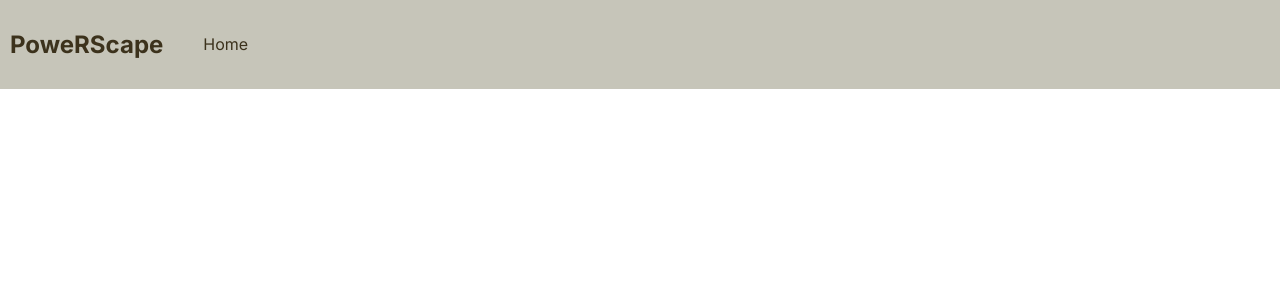
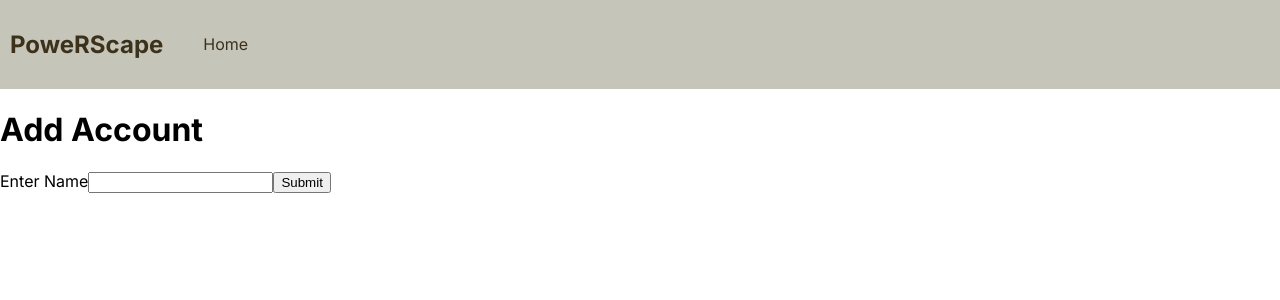
Before and after one commit to cassie365/powerscape, a React (Create React App) app in the folder powerscape-front/: page /addaccount in a window 1280 px wide. Shown: the top 300 px of the page. Built offline with nearby package versions, Linux system fonts and the light colour scheme.

Commit message:
Using skill map to pull scores out of promise response from ViewAccount Page. Added foundations for add account page.

```diff
--- a/powerscape-front/src/App.js
+++ b/powerscape-front/src/App.js
@@ -5,7 +5,7 @@ import Layout from "./components/Layout";
 import Home from "./components/Home";
 import NoPage from "./components/NoPage";
 import ViewAccount from "./components/ViewAccount";
-
+import AddAccount from './components/AddAccount';
 
 export default function App() {
   return (
@@ -14,6 +14,7 @@ export default function App() {
         <Route path="/" element={<Layout />}>
           <Route index element={<Home />} />
           <Route path="viewaccount" element={<ViewAccount />} />
+          <Route path="addaccount" element={<AddAccount />}/>
           <Route path="*" element={<NoPage />} />
         </Route>
       </Routes>
--- a/powerscape-front/src/components/AccountCard.js
+++ b/powerscape-front/src/components/AccountCard.js
@@ -4,7 +4,6 @@ import { Outlet, Link } from "react-router-dom";
 export default function AccountCard(props) {
     const [scores, setScores] = useState([])
     const scoresURL = 'http://localhost:8080/api/v1/scores/'+props.accountId
-    console.log(scoresURL)
 
     const scoresResult = () => {
       fetch(scoresURL)
@@ -17,7 +16,6 @@ export default function AccountCard(props) {
     useEffect(() => {
         scoresResult()
       }, [])
-
     return (
         <Link className="acc-box" to={"/viewaccount"} state={{ id: props.accountId, name: props.accountName , scores: scores }}>
             <h2>{ props.accountName }</h2>
--- /dev/null
+++ b/powerscape-front/src/components/AddAccount.js
@@ -0,0 +1,14 @@
+import React from "react"
+
+export default function AddAccount(){
+    return(
+        <div>
+            <h1>Add Account</h1>
+            <form>
+                <label>Enter Name</label>
+                <input></input>
+                <input type="submit"></input>
+            </form>
+        </div>
+    )
+}
--- a/powerscape-front/src/components/Home.js
+++ b/powerscape-front/src/components/Home.js
@@ -1,4 +1,5 @@
 import React, { useEffect, useState } from "react";
+import { Outlet, Link } from "react-router-dom";
 import AccountCard from "./AccountCard";
 
 export default function Home() {
@@ -27,6 +28,7 @@ export default function Home() {
       <header className="User-Screen">
         <h1 className="title">Welcome User</h1>
         <h2>Select an account to continue</h2>
+        <Link to="/addaccount">Add Account</Link>
         <div className="acc-container">
           {allAccount}
         </div>
--- a/powerscape-front/src/components/ViewAccount.js
+++ b/powerscape-front/src/components/ViewAccount.js
@@ -31,11 +31,11 @@ For Progress Filters, need to decide what filters to start with
 For Skill Progress section, we will want to add some fancy charts to display progress
 */
 
-const skills = ["Overall","Attack","Defense","Strength","Hitpoints","Ranged","Prayer","Magic","Cooking",
+const skills = ["Attack","Defense","Strength","Hitpoints","Ranged","Prayer","Magic","Cooking",
                 "Woodcutting","Fletching","Fishing","Firemaking","Crafting","Smithing","Mining",
                 "Herblore","Agility","Thieving","Slayer","Farming","Runecraft","Hunter","Construction"];
 
-const icons = [hitpointsIcon,attackIcon,strengthIcon,defenseIcon,hitpointsIcon,rangedIcon,prayerIcon,magicIcon,cookingIcon,woodcuttingIcon,fletchingIcon,fishingIcon,firemakingIcon,
+const icons = [attackIcon,strengthIcon,defenseIcon,hitpointsIcon,rangedIcon,prayerIcon,magicIcon,cookingIcon,woodcuttingIcon,fletchingIcon,fishingIcon,firemakingIcon,
                 craftingIcon,smithingIcon,miningIcon,herbloreIcon,agilityIcon,thievingIcon,slayerIcon,farmingIcon,runecraftIcon,hunterIcon,constructionIcon];
 
 
@@ -43,13 +43,13 @@ export default function ViewAccount(){
     const location = useLocation()
     const { id,name, scores } = location.state
 
-    const skillBlocks = scores.map((score,i) =>{
+    const skillBlocks = skills.map((skill,i) =>{
+        let s = scores.find(score => score.name == skill)
         return(
-            <SkillBlock img={icons[i]} name={score.name} level={score.level} />
+            <SkillBlock img={icons[i]} name={skill} level={s.level} />
         )
     })
 
-    console.log(scores)
     return(
         <div className='mainContent'>
             <h1 className='title'>View Account : {name}</h1>
```
